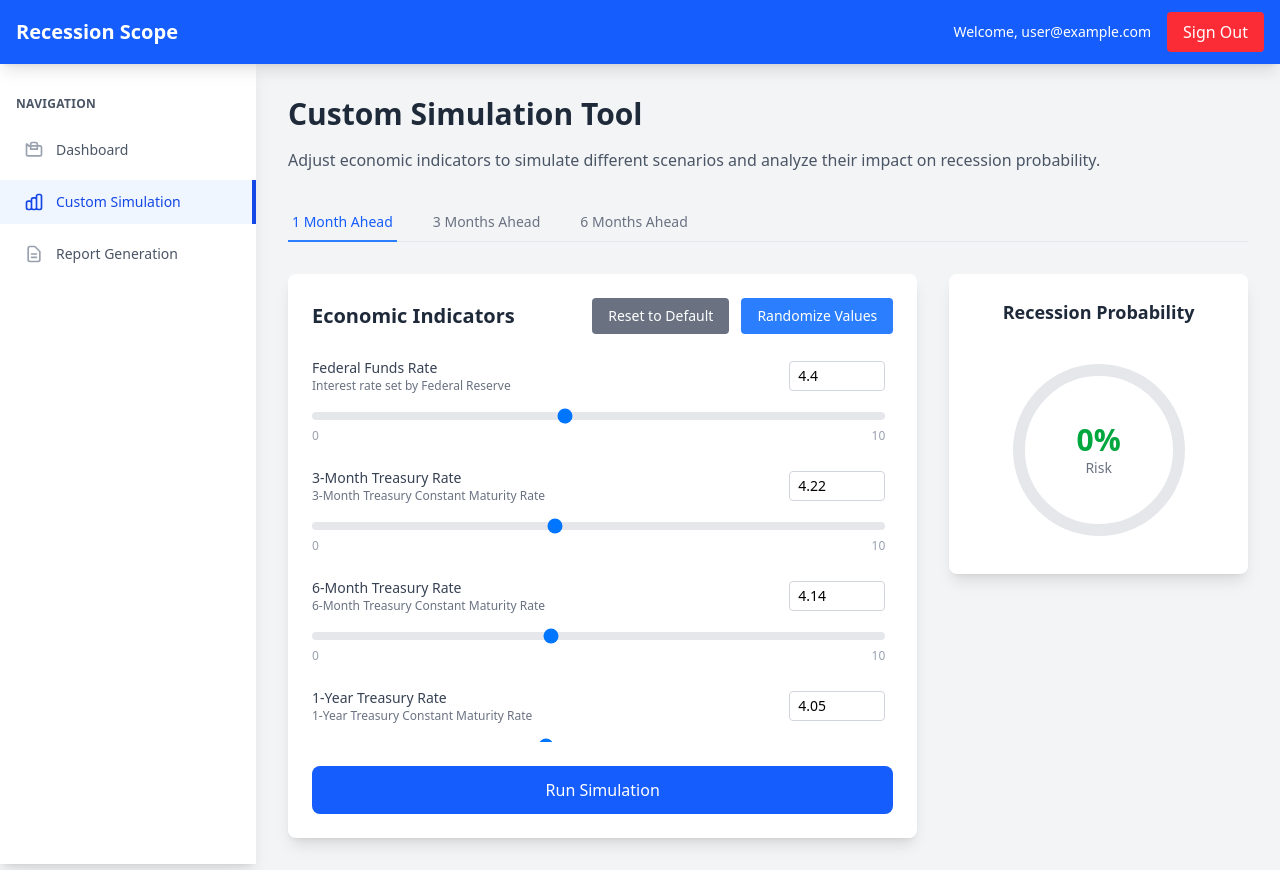
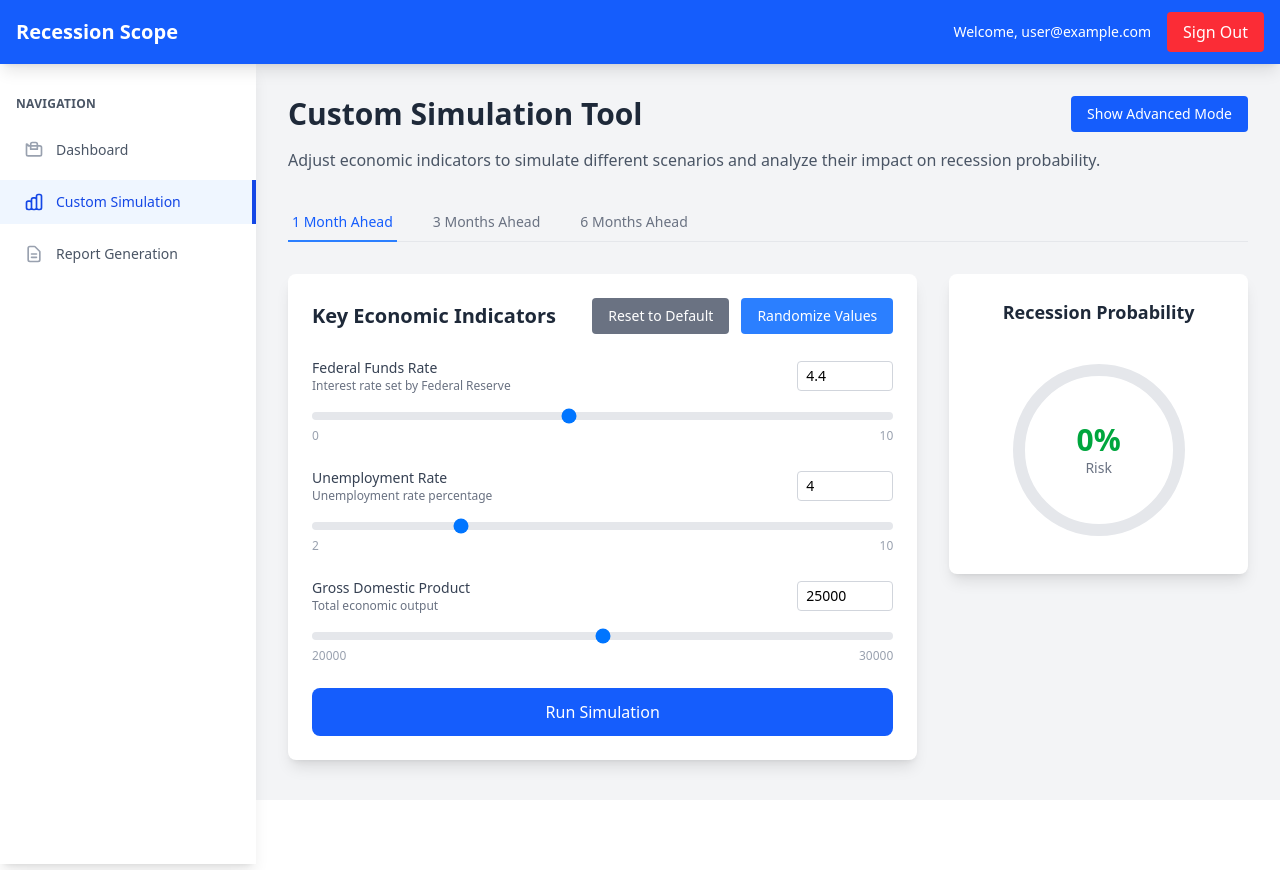
Before and after one commit to DSE-Project/frontend, a React (Vite) app: page /simulation in a window 1280 px wide. After the commit the page ends 800 px from the top, so only its background shows below. Built offline with nearby package versions, Linux system fonts and the light colour scheme; no server answers; the database is empty; sample sign-in values are in the browser's storage.

Commit message:
Added simulation tool with simple and advanced sliders

```diff
--- a/src/pages/CustomSimulation.jsx
+++ b/src/pages/CustomSimulation.jsx
@@ -11,12 +11,15 @@ const CustomSimulation = () => {
   const [prediction, setPrediction] = useState(null);
   const [loading, setLoading] = useState(false);
   const [error, setError] = useState('');
+  const [simpleMode, setSimpleMode] = useState(true);
   const { isAuthenticated } = useAuth();
 
   // Feature definitions with descriptions
   const featureDefinitions = {
     '1': {
       fedfunds: { name: 'Federal Funds Rate', description: 'Interest rate set by Federal Reserve', min: 0, max: 10, default: 4.40 },
+      UNRATE: { name: 'Unemployment Rate', description: 'Unemployment rate percentage', min: 2, max: 10, default: 4.0 },
+      GDP: { name: 'Gross Domestic Product', description: 'Total economic output', min: 20000, max: 30000, default: 25000 },
       TB3MS: { name: '3-Month Treasury Rate', description: '3-Month Treasury Constant Maturity Rate', min: 0, max: 10, default: 4.22 },
       TB6MS: { name: '6-Month Treasury Rate', description: '6-Month Treasury Constant Maturity Rate', min: 0, max: 10, default: 4.14 },
       TB1YR: { name: '1-Year Treasury Rate', description: '1-Year Treasury Constant Maturity Rate', min: 0, max: 10, default: 4.05 },
@@ -28,13 +31,11 @@ const CustomSimulation = () => {
       USWTRADE: { name: 'US Wholesale Trade', description: 'Wholesale trade employment', min: 5000, max: 10000, default: 7602 },
       USTRADE: { name: 'US Trade', description: 'Total trade employment', min: 12000, max: 20000, default: 15602 },
       USINFO: { name: 'US Information Sector', description: 'Information sector employment', min: 2500, max: 4000, default: 3200 },
-      UNRATE: { name: 'Unemployment Rate', description: 'Unemployment rate percentage', min: 2, max: 10, default: 4.0 },
       UNEMPLOY: { name: 'Unemployment Level', description: 'Number of unemployed persons', min: 4000, max: 12000, default: 6600 },
       CPIFOOD: { name: 'CPI Food', description: 'Consumer Price Index for Food', min: 200, max: 400, default: 300 },
       CPIMEDICARE: { name: 'CPI Medicare', description: 'Consumer Price Index for Medicare', min: 400, max: 800, default: 600 },
       CPIRENT: { name: 'CPI Rent', description: 'Consumer Price Index for Rent', min: 1000, max: 2000, default: 1500 },
       CPIAPP: { name: 'CPI Apparel', description: 'Consumer Price Index for Apparel', min: 100, max: 300, default: 200 },
-      GDP: { name: 'Gross Domestic Product', description: 'Total economic output', min: 20000, max: 30000, default: 25000 },
       REALGDP: { name: 'Real GDP', description: 'Inflation-adjusted GDP', min: 18000, max: 25000, default: 21000 },
       PCEPI: { name: 'PCE Price Index', description: 'Personal Consumption Expenditures Price Index', min: 120, max: 160, default: 140 },
       PSAVERT: { name: 'Personal Saving Rate', description: 'Personal saving rate percentage', min: 2, max: 10, default: 5.0 },
@@ -47,6 +48,9 @@ const CustomSimulation = () => {
       M2SL: { name: 'M2 Money Stock', description: 'M2 money supply', min: 120000, max: 180000, default: 150000 }
     },
     '3': {
+      fedfunds: { name: 'Federal Funds Rate', description: 'Interest rate set by Federal Reserve', min: 3, max: 8, default: 5.33 },
+      UNRATE: { name: 'Unemployment Rate', description: 'Unemployment rate percentage', min: 2, max: 10, default: 4.0 },
+      GDP: { name: 'Gross Domestic Product', description: 'Total economic output', min: 20000, max: 30000, default: 25000 },
       ICSA: { name: 'Initial Claims', description: 'Initial unemployment insurance claims', min: 200000, max: 300000, default: 236700 },
       CPIMEDICARE: { name: 'CPI Medicare', description: 'Consumer Price Index for Medicare', min: 400, max: 700, default: 565.759 },
       USWTRADE: { name: 'US Wholesale Trade', description: 'Wholesale trade employment', min: 5000, max: 8000, default: 6147.9 },
@@ -54,7 +58,6 @@ const CustomSimulation = () => {
       COMLOAN: { name: 'Commercial Loans', description: 'Commercial loan growth rate', min: 2, max: 8, default: 4.5 },
       UMCSENT: { name: 'Consumer Sentiment', description: 'University of Michigan Consumer Sentiment', min: 50, max: 100, default: 62 },
       MANEMP: { name: 'Manufacturing Employment', description: 'Manufacturing sector employment', min: 10000, max: 15000, default: 12845 },
-      fedfunds: { name: 'Federal Funds Rate', description: 'Interest rate set by Federal Reserve', min: 3, max: 8, default: 5.33 },
       PSTAX: { name: 'Personal Tax', description: 'Personal tax payments', min: 2500, max: 4000, default: 3074.386 },
       USCONS: { name: 'US Construction', description: 'Construction sector employment', min: 6000, max: 10000, default: 8221 },
       USGOOD: { name: 'US Goods Production', description: 'US Goods production index', min: 18000, max: 25000, default: 21683 },
@@ -69,13 +72,15 @@ const CustomSimulation = () => {
       USTPU: { name: 'US Total Private Units', description: 'Total private housing units', min: 25000, max: 35000, default: 29000 }
     },
     '6': {
+      fedfunds: { name: 'Federal Funds Rate', description: 'Interest rate set by Federal Reserve', min: 3, max: 8, default: 5.33 },
+      UNRATE: { name: 'Unemployment Rate', description: 'Unemployment rate percentage', min: 2, max: 10, default: 4.0 },
+      GDP: { name: 'Gross Domestic Product', description: 'Total economic output', min: 27000, max: 32000, default: 29502.54 },
       PSTAX: { name: 'Personal Tax', description: 'Personal tax payments', min: 2800, max: 3500, default: 3100.43 },
       USWTRADE: { name: 'US Wholesale Trade', description: 'Wholesale trade employment', min: 5500, max: 7000, default: 6155.9 },
       MANEMP: { name: 'Manufacturing Employment', description: 'Manufacturing sector employment', min: 11000, max: 14000, default: 12843 },
       CPIAPP: { name: 'CPI Apparel', description: 'Consumer Price Index for Apparel', min: 120, max: 150, default: 131.327 },
       CSUSHPISA: { name: 'House Price Index', description: 'Case-Shiller US National Home Price Index', min: 300, max: 350, default: 322.345 },
       ICSA: { name: 'Initial Claims', description: 'Initial unemployment insurance claims', min: 200000, max: 280000, default: 237700 },
-      fedfunds: { name: 'Federal Funds Rate', description: 'Interest rate set by Federal Reserve', min: 3, max: 8, default: 5.33 },
       BBKMLEIX: { name: 'Bank Credit Index', description: 'Bank credit market index', min: 1, max: 2, default: 1.49545 },
       TB3MS: { name: '3-Month Treasury Rate', description: '3-Month Treasury Constant Maturity Rate', min: 3, max: 7, default: 5.15 },
       USINFO: { name: 'US Information Sector', description: 'Information sector employment', min: 2500, max: 3500, default: 2916 },
@@ -87,7 +92,6 @@ const CustomSimulation = () => {
       CPIFOOD: { name: 'CPI Food', description: 'Consumer Price Index for Food', min: 280, max: 330, default: 305.999 },
       UMCSENT: { name: 'Consumer Sentiment', description: 'University of Michigan Consumer Sentiment', min: 55, max: 80, default: 64.9 },
       SRVPRD: { name: 'Services Production', description: 'Services production index', min: 130000, max: 145000, default: 136419 },
-      GDP: { name: 'Gross Domestic Product', description: 'Total economic output', min: 27000, max: 32000, default: 29502.54 },
       INDPRO: { name: 'Industrial Production', description: 'Industrial production index', min: 95, max: 115, default: 103.55 }
     }
   };
@@ -273,7 +277,15 @@ const CustomSimulation = () => {
       <Header />
       <SideBar />
       <main className="ml-64 p-4 sm:p-6 lg:p-8">
-        <h1 className="text-3xl font-bold text-gray-800 mb-4">Custom Simulation Tool</h1>
+        <div className="flex justify-between items-center mb-4">
+          <h1 className="text-3xl font-bold text-gray-800">Custom Simulation Tool</h1>
+          <button
+            onClick={() => setSimpleMode(!simpleMode)}
+            className="px-4 py-2 bg-blue-600 text-white rounded hover:bg-blue-700 transition-colors text-sm"
+          >
+            {simpleMode ? 'Show Advanced Mode' : 'Show Simple Mode'}
+          </button>
+        </div>
         <p className="text-gray-600 mb-8">
           Adjust economic indicators to simulate different scenarios and analyze their impact on recession probability.
         </p>
@@ -304,7 +316,9 @@ const CustomSimulation = () => {
           <div className="lg:col-span-2">
             <div className="bg-white p-6 rounded-lg shadow-lg">
               <div className="flex justify-between items-center mb-6">
-                <h2 className="text-xl font-semibold text-gray-800">Economic Indicators</h2>
+                <h2 className="text-xl font-semibold text-gray-800">
+                  {simpleMode ? 'Key Economic Indicators' : 'Economic Indicators'}
+                </h2>
                 <div className="flex space-x-3">
                   <button
                     onClick={clearAll}
@@ -321,8 +335,10 @@ const CustomSimulation = () => {
                 </div>
               </div>
 
-              <div className="space-y-6 max-h-96 overflow-y-auto pr-2">
-                {Object.entries(featureDefinitions[activeTab]).map(([key, feature]) => (
+              <div className={`space-y-6 ${simpleMode ? '' : 'max-h-96 overflow-y-auto pr-2'}`}>
+                {Object.entries(featureDefinitions[activeTab])
+                  .filter(([key]) => simpleMode ? ['fedfunds', 'UNRATE', 'GDP'].includes(key) : true)
+                  .map(([key, feature]) => (
                   <div key={key} className="space-y-2">
                     <div className="flex justify-between items-center">
                       <div>
```
Also changed, not shown: 1 other file (tests, documents, lock files or other folders).
